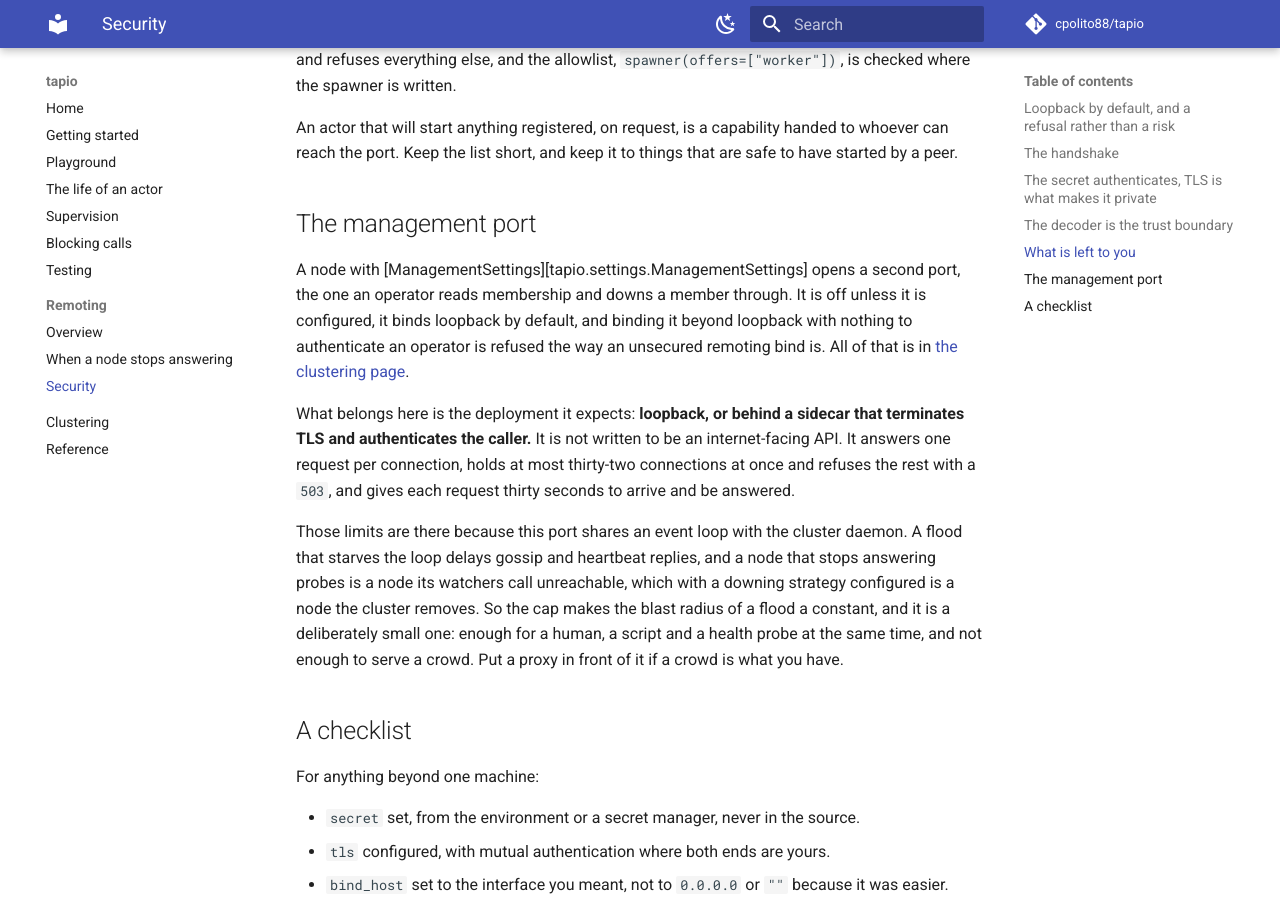
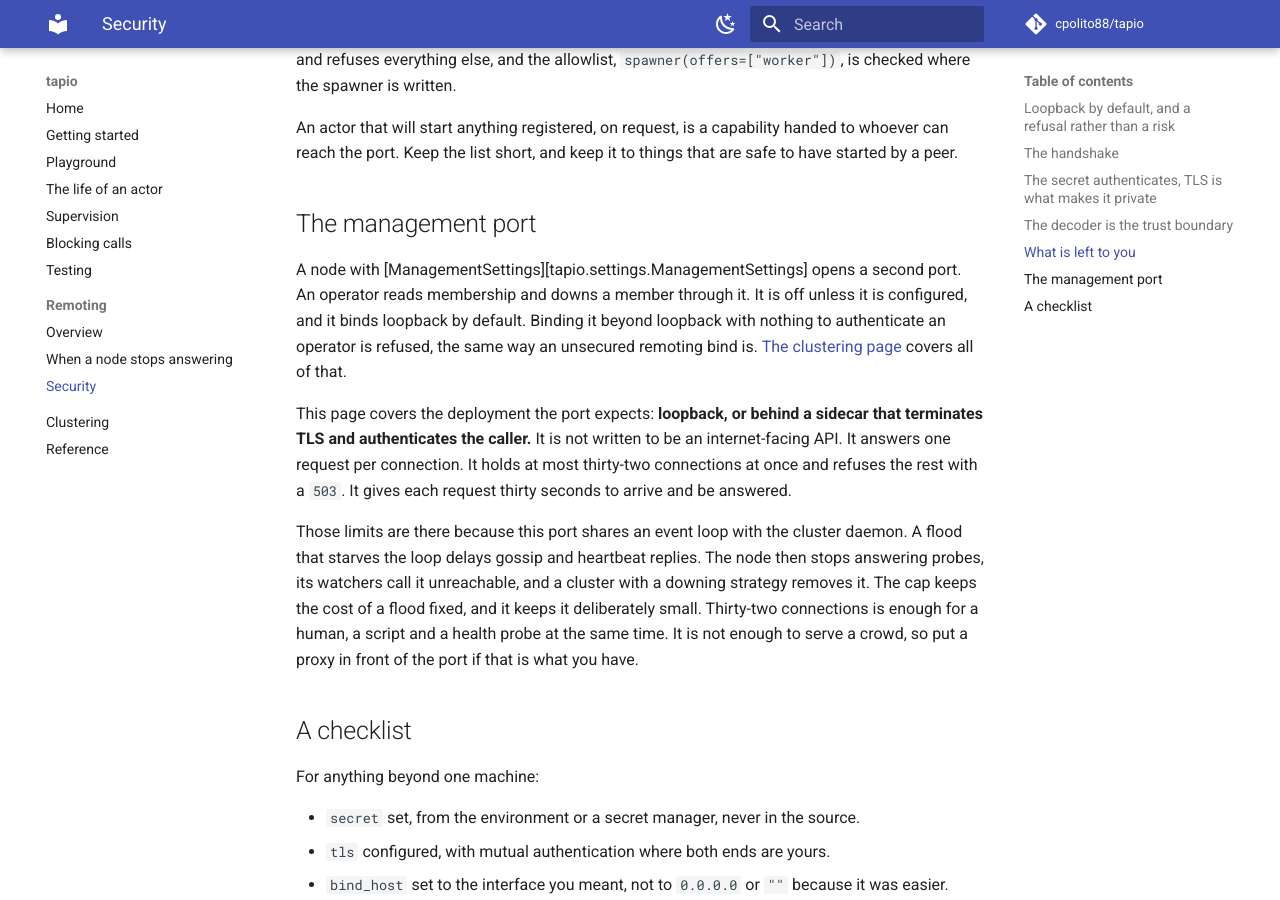
Before and after one commit to cpolito88/tapio, an MkDocs documentation site: the page built from docs/security.md, in a window 1280 px wide and 900 px high, scrolled down 2534 px. Built offline with MkDocs 1.6.1 and Material for MkDocs 9.7.7, drawn with Linux system fonts in a browser that asks for light colours; comment, search, counter and statistics services are not loaded; some of the changed text lies outside the part shown.

Commit message:
docs: say the management port's limits in plainer sentences
PR #118 added the connection cap, and its prose came out dense: long
sentences carrying three clauses each, inverted openings ("What the port
is not is"), and reasons folded into subordinate clauses rather than
stated. AGENTS.md asks for subject, verb, object and one idea per
sentence, so this rewrites what that change added to follow it.

Nothing about the behaviour changes. Every fact and every reason is
kept, including why the cap exists at all: this port answers on the loop
the cluster daemon replies to heartbeats on, so a flood that starves the
loop ends with the cluster downing the node. The chain is now four short
sentences instead of one long one.

Touched: the `_MAX_CONNECTIONS` comment and the `_on_connection`
docstring in `cluster/management.py`, the `ManagementSettings`
docstring, the new paragraphs in `docs/clustering.md` and
`docs/security.md`, and the comments and helper docstring in the new
management test.

`tests/cluster/test_management.py` is unchanged in what it asserts, so
the whole management suite is what would catch an accidental edit to
code rather than prose.

Co-Authored-By: Claude Opus 5 <noreply@anthropic.com>
Claude-Session: https://claude.ai/code/session_014co3eTf7C2TdWbayVN3cPg

```diff
--- a/docs/security.md
+++ b/docs/security.md
@@ -5,8 +5,8 @@ deploy. It is not designed to face the public internet.**
 
 That sentence is the page. The rest is what the library does to hold you to
 it, and what it cannot do for you. A node opens at most two ports, and the
-sentence covers both: the remote transport, which is everything up to the last
-section, and the management port, which is the last section.
+sentence covers both of them. The remote transport is everything up to the last
+section. The management port is the last section.
 
 Opening a port that accepts frames naming actor paths and message types is a
 serious surface, so the defaults are set for somebody who has not thought
@@ -119,26 +119,25 @@ things that are safe to have started by a peer.
 ## The management port
 
 A node with [ManagementSettings][tapio.settings.ManagementSettings] opens a
-second port, the one an operator reads membership and downs a member through.
-It is off unless it is configured, it binds loopback by default, and binding it
-beyond loopback with nothing to authenticate an operator is refused the way an
-unsecured remoting bind is. All of that is in
-[the clustering page](clustering.md).
+second port. An operator reads membership and downs a member through it. It is
+off unless it is configured, and it binds loopback by default. Binding it beyond
+loopback with nothing to authenticate an operator is refused, the same way an
+unsecured remoting bind is. [The clustering page](clustering.md) covers all of
+that.
 
-What belongs here is the deployment it expects: **loopback, or behind a sidecar
-that terminates TLS and authenticates the caller.** It is not written to be an
-internet-facing API. It answers one request per connection, holds at most
-thirty-two connections at once and refuses the rest with a `503`, and gives
+This page covers the deployment the port expects: **loopback, or behind a
+sidecar that terminates TLS and authenticates the caller.** It is not written to
+be an internet-facing API. It answers one request per connection. It holds at
+most thirty-two connections at once and refuses the rest with a `503`. It gives
 each request thirty seconds to arrive and be answered.
 
 Those limits are there because this port shares an event loop with the cluster
-daemon. A flood that starves the loop delays gossip and heartbeat replies, and
-a node that stops answering probes is a node its watchers call unreachable,
-which with a downing strategy configured is a node the cluster removes. So the
-cap makes the blast radius of a flood a constant, and it is a deliberately
-small one: enough for a human, a script and a health probe at the same time,
-and not enough to serve a crowd. Put a proxy in front of it if a crowd is what
-you have.
+daemon. A flood that starves the loop delays gossip and heartbeat replies. The
+node then stops answering probes, its watchers call it unreachable, and a
+cluster with a downing strategy removes it. The cap keeps the cost of a flood
+fixed, and it keeps it deliberately small. Thirty-two connections is enough for
+a human, a script and a health probe at the same time. It is not enough to serve
+a crowd, so put a proxy in front of the port if that is what you have.
 
 ## A checklist
 
```
Also changed, not shown: docs/clustering.md (+6 -6 lines), 3 other files.
